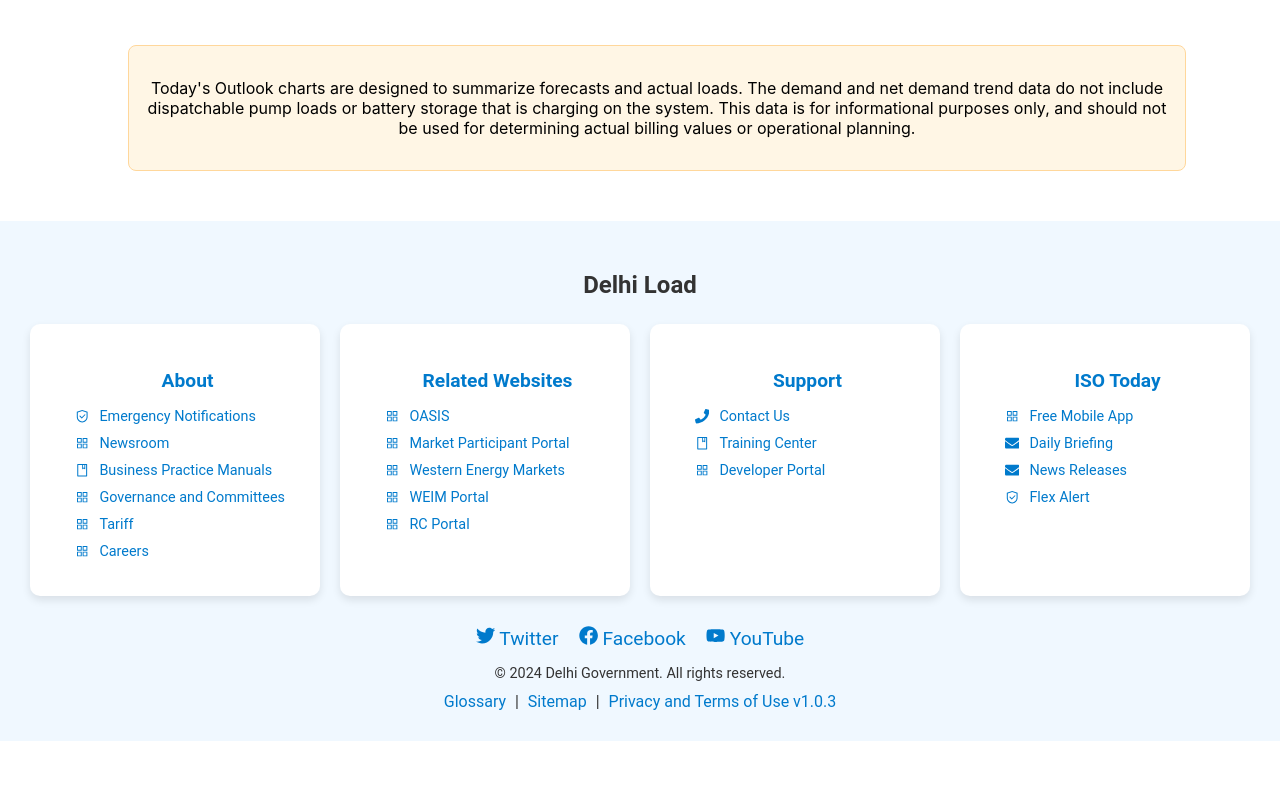
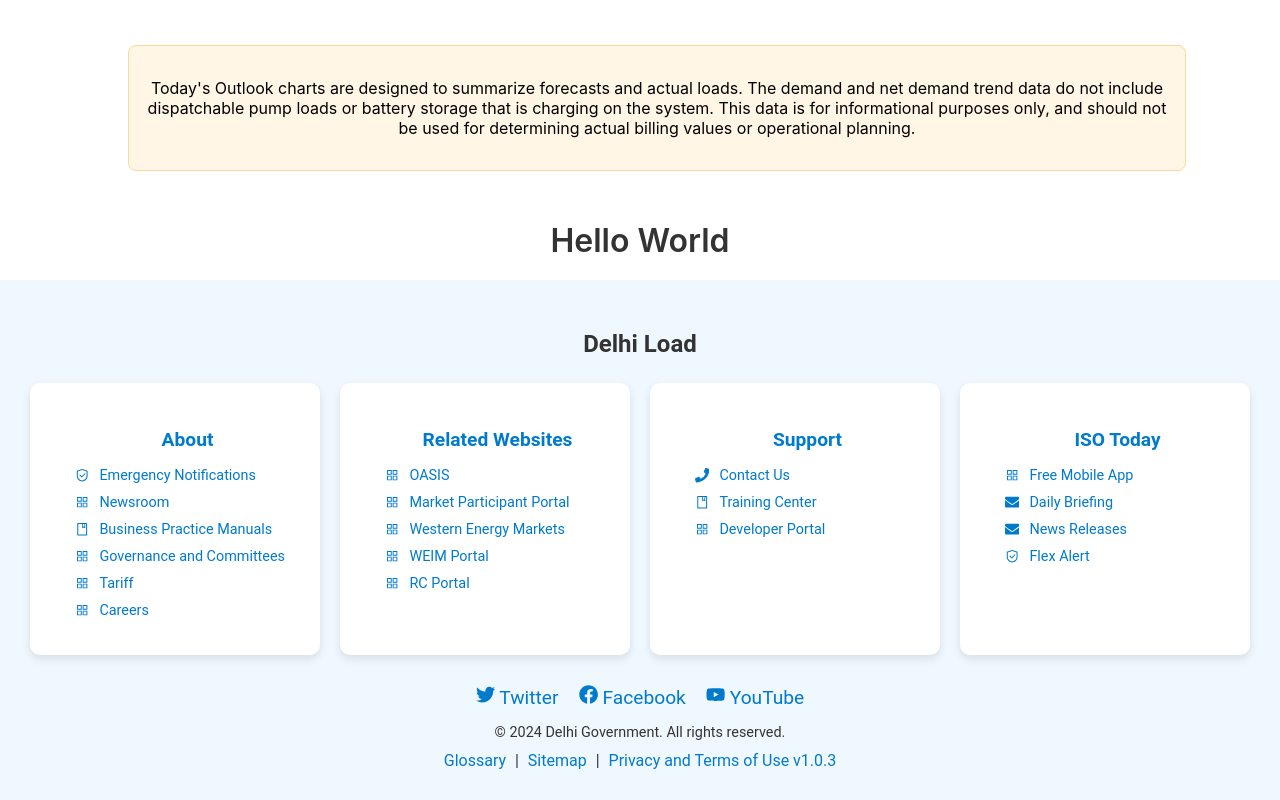
Before and after one commit to Yuvi-97/Load-Prediction, a React (Create React App) app: page /emission in a window 1280 px wide. Shown: the part 2251-3051 px from the top of the page. Before the commit the page ends 2992 px from the top, so only its background shows below. Built offline with nearby package versions, Linux system fonts and the light colour scheme.

Commit message:
Added new para

```diff
--- a/src/components/Emissions/Emissions.jsx
+++ b/src/components/Emissions/Emissions.jsx
@@ -130,6 +130,9 @@ const Emissions = () => {
                             determining actual billing values or operational planning.
                     </p>
                 </div>
+                <div>
+                    <h1>Hello World</h1>
+                </div>
             </div>
             <Footer/>
         </div>
```
Also changed, not shown: 1 other file (tests, documents, lock files or other folders).
